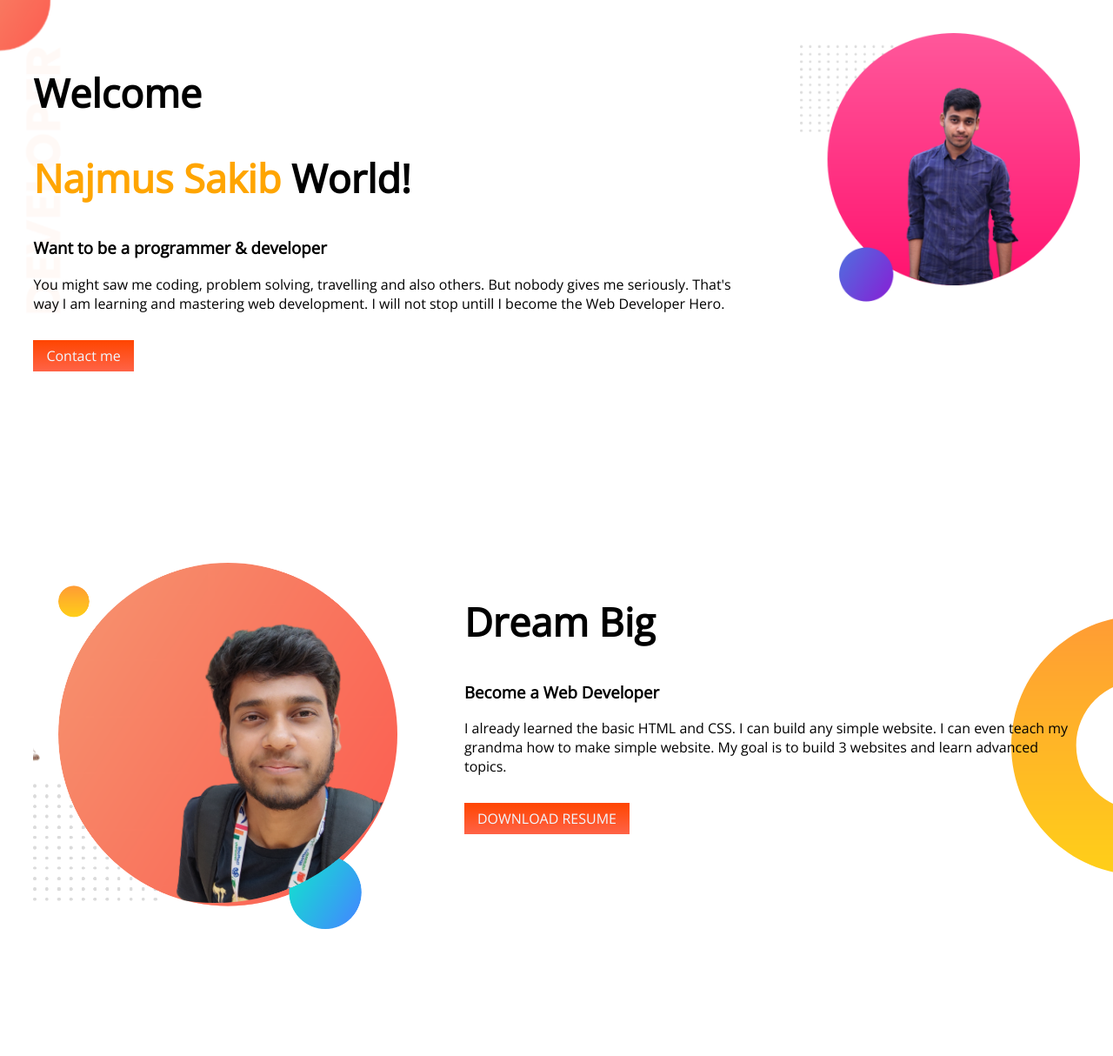
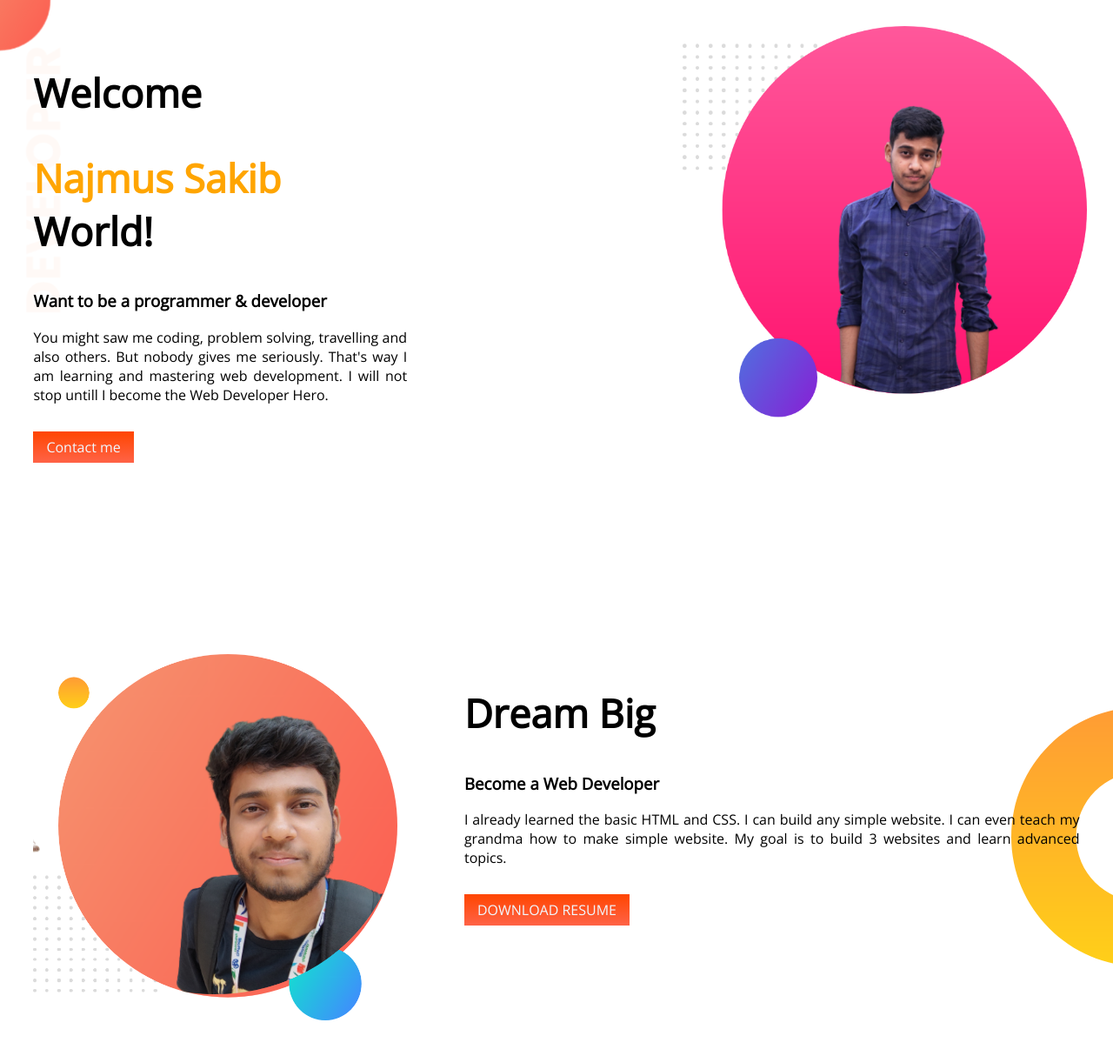
Before and after one commit to md-najmus-sakib/najmus-sakib, a plain HTML site: page index.html in a window 1280 px wide. Shown: the top 1214 px of the page at 87% size. Drawn offline with nearby package versions, Linux system fonts and the light colour scheme.

Commit message:
something change

```diff
--- a/index.html
+++ b/index.html
@@ -13,26 +13,23 @@
 </head>
 
 <body>
-
-
     <section class="top-banner flex-container">
         <div class="half-disply">
             <h1>Welcome</h1>
             <h1><span class="color-change">Najmus Sakib</span> World!</h1>
             <h3>Want to be a programmer & developer</h3>
-            <p>You might saw me coding, problem solving, travelling and also others. But nobody gives me seriously.
-                That's
-                way I am learning and mastering web development. I will not stop untill I become the Web Developer
-                Hero.
+            <p class="text-right">You might saw me coding, problem solving, travelling and also others. But nobody gives
+                me seriously. That's way I am learning and mastering web development. I will not stop untill I become
+                the Web Developer Hero.
             </p>
             <br>
             <a class="link-button" target="_blank" href="https://www.linkedin.com/in/md-najmus-sakib-318514239/">Contact
                 me</a>
         </div>
-        <div class="half-display"><img src="images/my-bg my pic.png" alt="">
+        <div class="half-display"></div>
+        <img id="image1" src="images/my-bg my pic.png" alt="">
         </div>
     </section>
-
 
     <section class="dream-big flex-container">
         <div class="half-disply">
@@ -41,14 +38,14 @@
         <div class="half-disply">
             <h1>Dream Big</h1>
             <h3>Become a Web Developer</h3>
-            <p>I already learned the basic HTML and CSS. I can build any simple website. I can even teach my grandma how
-                to make simple website. My goal is to build 3 websites and learn advanced topics.</p>
+            <p class="text-right">I already learned the basic HTML and CSS. I can build any simple website. I can even
+                teach my grandma how to make simple website. My goal is to build 3 websites and learn advanced topics.
+            </p>
             <br>
             <a class="link-button" target="_blank" href="">DOWNLOAD RESUME</a>
         </div>
         <br>
     </section>
-
 
     <section class="experience-class">
         <h1>Experiences</h1>
@@ -56,7 +53,8 @@
             <div id="first-id" class="saddow-disply">
                 <h2>Full Stack Web Developer</h2>
                 <h3 class="add-color">2022-Present | Pro Level Developer</h3>
-                <p>I am the master of HTML, CSS and Javascript. I know everything needed to make a website function,
+                <p class="text-right">I am the master of HTML, CSS and Javascript. I know everything needed to make a
+                    website function,
                     efficient. I didn't stop with the web. I went beyond with most popular Javascript framework called
                     Vue
                     JS. I even know the deployment, server and security. I will give you 100% web solution.</p>
@@ -64,13 +62,13 @@
             <div id="second-id" class="saddow-disply">
                 <h2>Baby Web Developer</h2>
                 <h3 class="add-color">2020-2022 | Programming Hero Learner</h3>
-                <p>They didn't offer me a job. But I made myself as a remove web developer. I made their website and
+                <p class="text-right">They didn't offer me a job. But I made myself as a remove web developer. I made
+                    their website and
                     showed
                     it to them. They liked it. And uploaded the content. It was fun working at Programming Hero.</p>
             </div>
         </div>
     </section>
-
 
     <footer>
         <p>© Najmus Sakib 2025, a Web Developer.</p>
--- a/style.css
+++ b/style.css
@@ -81,7 +81,17 @@ footer p {
     color: gray;
 }
 
+#image1 {
+    height: 450px;
+    width: 465px;
+    padding: 30px;
+}
+
 #image2 {
     height: 100%;
     width: 100%;
 }
+
+.text-right {
+    text-align: justify;
+}
```
